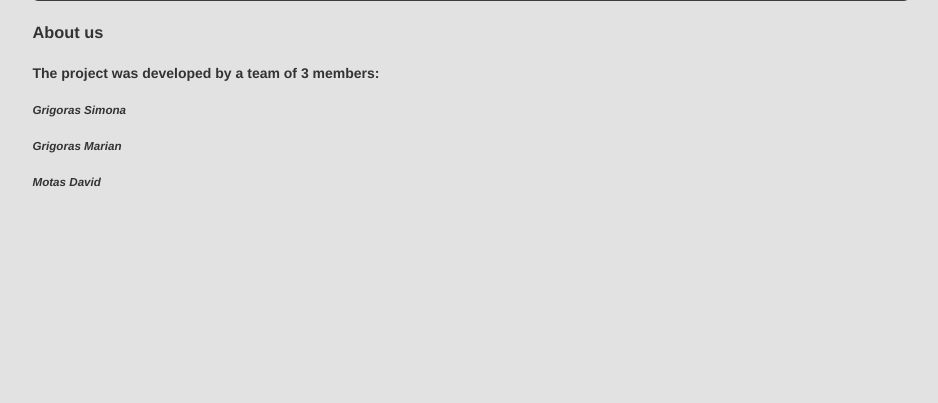
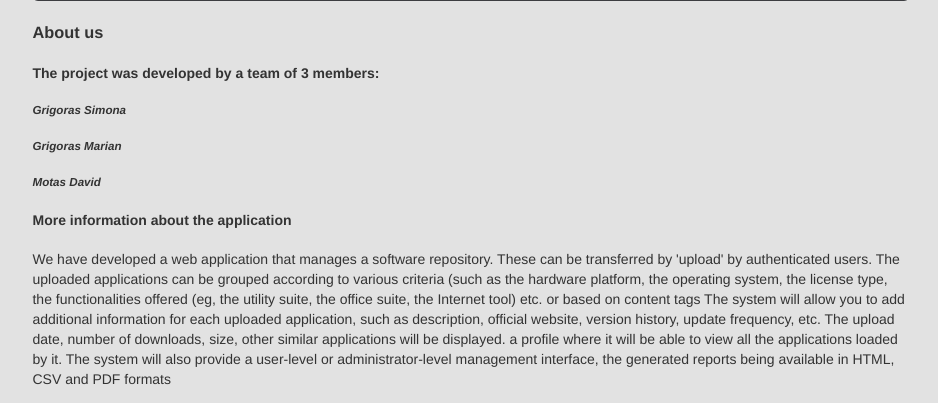
Before and after one commit to simonaionelagrigoras/sofy, a PHP site: page /about.php in a window 1280 px wide. Shown: the part 635-1038 px from the top of the page, without its empty margins (315-1253 px from the left). Before the commit the page ends 822 px from the top, so only its background shows below. Run offline with PHP 8.4, Linux system fonts and the light colour scheme.

Commit message:
More info

```diff
--- a/about.php
+++ b/about.php
@@ -44,6 +44,8 @@
        <h5><em>Grigoras Simona</em></h5>
        <h5><em>Grigoras Marian</em></h5>
        <h5><em>Motas David</em></h5>
+       <h4>More information about the application</h4>
+       <p> We have developed a web application that manages a software repository. These can be transferred by 'upload' by authenticated users. The uploaded applications can be grouped according to various criteria (such as the hardware platform, the operating system, the license type, the functionalities offered (eg, the utility suite, the office suite, the Internet tool) etc. or based on content tags The system will allow you to add additional information for each uploaded application, such as description, official website, version history, update frequency, etc. The upload date, number of downloads, size, other similar applications will be displayed. a profile where it will be able to view all the applications loaded by it. The system will also provide a user-level or administrator-level management interface, the generated reports being available in HTML, CSV and PDF formats</p>
     </div>
 </body>
 </html>
```
